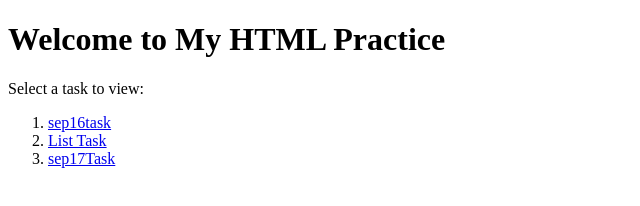
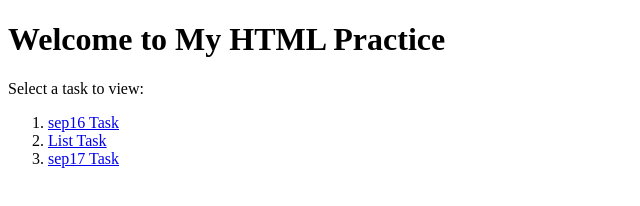
Before and after one commit to 124Yasaswi/HTML, a plain HTML site: page index.html in a window 1280 px wide. Shown: the full height of the page, 0-640 px from the left. Drawn offline with Linux system fonts and the light colour scheme.

Commit message:
index.html

```diff
--- a/index.html
+++ b/index.html
@@ -9,9 +9,9 @@
   <h1>Welcome to My HTML Practice</h1>
   <p>Select a task to view:</p>
 <ol>
-  <li><a href="Table.html">sep16task</a></li>
+  <li><a href="Table.html">sep16 Task</a></li>
   <li><a href="List.html">List Task</a></li>
-  <li> <a href="sep17.html">sep17Task</li>
+  <li> <a href="sep17.html">sep17 Task</li>
 </ol>
 
 
```
